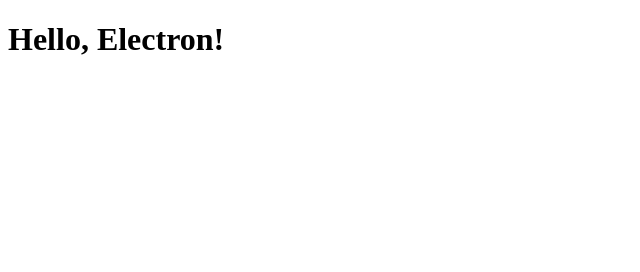
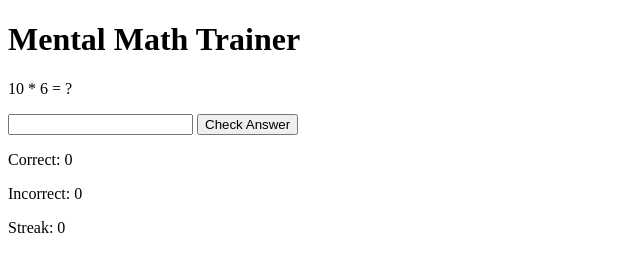
Before and after one commit to mathias-wilke/electron-mental-math-trainer, an Electron app: page index.html in a window 800 px wide. Shown: the whole page, without its empty margins (0-640 px from the left). Drawn offline with Linux system fonts and the light colour scheme.

Commit message:
implement basic math trainer functionality
- Added core functionality for the mental math trainer.
- Implemented random task generation with multiplication of two numbers.
- Created logic to validate user input and track correct/incorrect answers.
- Added a streak counter to motivate users with consecutive correct answers.
- Updated IDs and variable names to use clear and consistent English naming conventions.
- Linked JavaScript functionality with the updated HTML structure.

```diff
--- a/index.html
+++ b/index.html
@@ -3,9 +3,16 @@
 <head>
   <meta charset="UTF-8">
   <meta name="viewport" content="width=device-width, initial-scale=1.0">
-  <title>Electron App</title>
+  <title>Mental Math Trainer</title>
 </head>
 <body>
-  <h1>Hello, Electron!</h1>
+  <h1>Mental Math Trainer</h1>
+  <p id="task">x * y = ?</p>
+  <input type="text" id="userInput">
+  <input type="button" value="Check Answer" onclick="checkResult();">
+  <p id="correctCount">Correct: 0</p>
+  <p id="wrongCount">Incorrect: 0</p>
+  <p id="streakCount">Streak: 0</p>
+  <script src="script.js"></script>
 </body>
 </html>
--- /dev/null
+++ b/script.js
@@ -0,0 +1,34 @@
+let x = Math.floor(Math.random() * 10) + 1;
+let y = Math.floor(Math.random() * 10) + 1;
+
+let result = x * y;
+
+let correctCount = 0;
+let incorrectCount = 0;
+let streakCount = 0;
+
+document.getElementById("task").textContent = x + " * " + y + " = ?";
+
+function checkResult() {
+    let userInput = document.getElementById("userInput").value;
+    if (userInput == result) {
+        correctCount++;
+        streakCount++;
+        newTask();
+        document.getElementById("correctCount").textContent = "Correct: " + correctCount;
+        document.getElementById("streakCount").textContent = "Streak: " + streakCount;
+    } else {
+        incorrectCount++;
+        streakCount = 0;
+        document.getElementById("wrongCount").textContent = "Incorrect: " + incorrectCount;
+        document.getElementById("streakCount").textContent = "Streak: " + streakCount;
+    }
+}
+
+function newTask() {
+    x = Math.floor(Math.random() * 10) + 1;
+    y = Math.floor(Math.random() * 10) + 1;
+    result = x * y;
+
+    document.getElementById("task").textContent = x + " * " + y + " = ?";
+}
```
